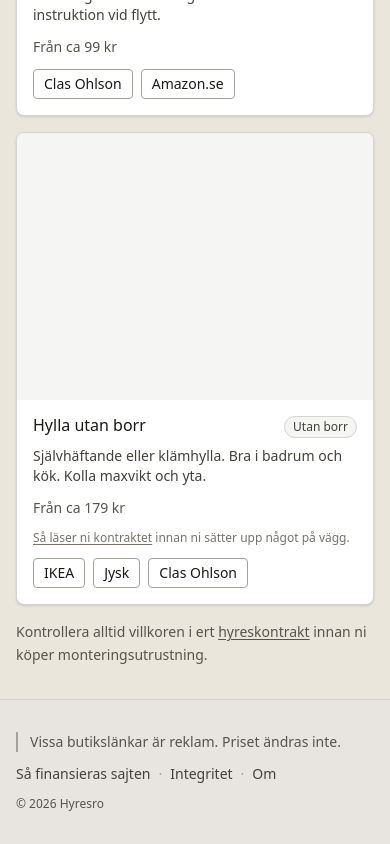
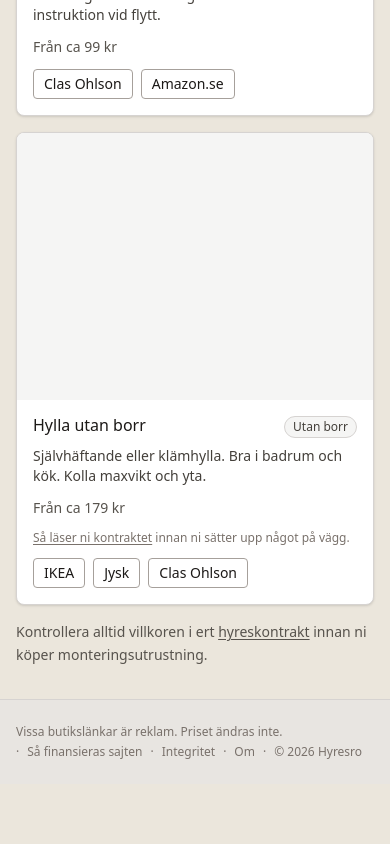
Before and after one commit to snabbsajt/hyresro, a Next.js app: page / in a window 390 px wide. Shown: the part 1481-2325 px from the top of the page. After the commit the page ends 2265 px from the top, so only its background shows below. Built offline with nearby package versions, Linux system fonts and the light colour scheme.

Commit message:
feat: footer som en enda rad
Reklamtext, tre länkar och copyright i text-xs stone-500 med · ,
flex-wrap på mobil, ingen FundingNote-låda.

```diff
--- a/src/components/Footer.tsx
+++ b/src/components/Footer.tsx
@@ -1,38 +1,33 @@
 import Link from "next/link";
 import { site } from "@/config/site";
-import { FundingNote } from "./FundingNote";
 
 const links = [
   { href: "/affiliate-info", label: "Så finansieras sajten" },
   { href: "/integritet", label: "Integritet" },
   { href: "/om", label: "Om" },
-];
+] as const;
 
 export function Footer() {
+  const year = new Date().getFullYear();
+
   return (
     <footer className="mt-auto border-t border-stone-300 bg-stone-200/70">
-      <div className="mx-auto max-w-6xl space-y-3 px-4 py-8 sm:px-6">
-        <FundingNote />
-        <nav
-          className="flex flex-wrap items-center gap-x-2 text-sm font-medium text-stone-700"
-          aria-label="Sidfot"
-        >
-          {links.map((link, i) => (
-            <span key={link.href} className="inline-flex items-center gap-x-2">
-              {i > 0 && (
-                <span className="text-stone-400" aria-hidden>
-                  ·
-                </span>
-              )}
-              <Link href={link.href} className="hover:text-stone-900">
-                {link.label}
-              </Link>
-            </span>
-          ))}
-        </nav>
-        <p className="text-xs text-stone-600">
-          © {new Date().getFullYear()} {site.name}
-        </p>
+      <div className="mx-auto flex max-w-6xl flex-wrap items-center gap-x-2 gap-y-1 px-4 py-6 text-xs text-stone-500 sm:px-6">
+        <span>Vissa butikslänkar är reklam. Priset ändras inte.</span>
+        {links.map((link) => (
+          <span key={link.href} className="inline-flex items-center gap-x-2">
+            <span aria-hidden>·</span>
+            <Link href={link.href} className="hover:text-stone-700">
+              {link.label}
+            </Link>
+          </span>
+        ))}
+        <span className="inline-flex items-center gap-x-2">
+          <span aria-hidden>·</span>
+          <span>
+            © {year} {site.name}
+          </span>
+        </span>
       </div>
     </footer>
   );
--- a/src/components/FundingNote.tsx
+++ /dev/null
@@ -1,7 +0,0 @@
-export function FundingNote() {
-  return (
-    <p className="border-l-2 border-stone-400 pl-3 text-sm text-stone-600">
-      Vissa butikslänkar är reklam. Priset ändras inte.
-    </p>
-  );
-}
```
